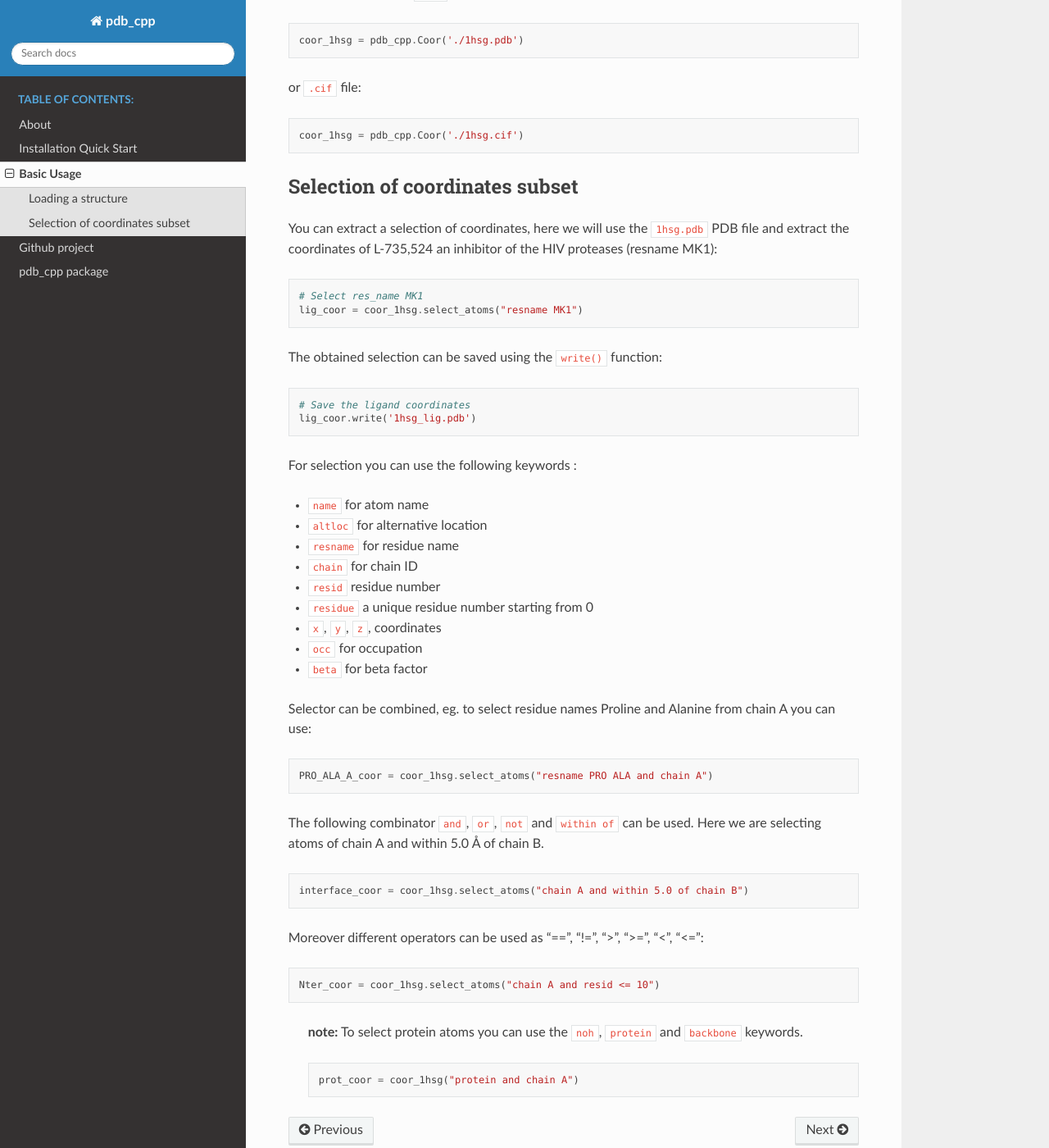
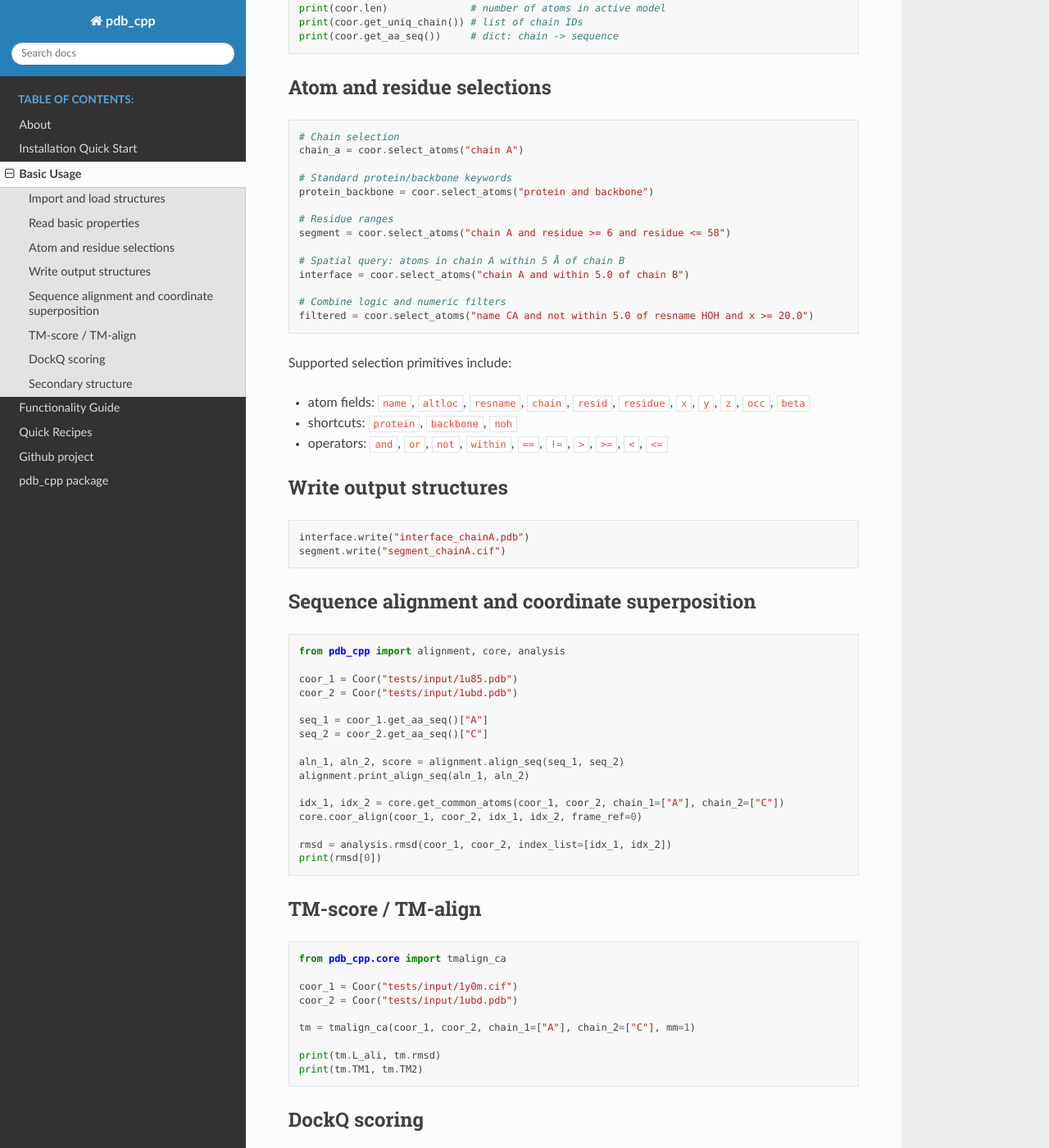
Before and after one commit to samuelmurail/pdb_cpp, a Sphinx documentation site: the page built from docs/source/basic_example.md, in a window 1280 px wide and 1400 px high, scrolled down 516 px. Shown: the whole window at 82% size. Built offline with Sphinx 7.4.7 and the Read the Docs theme 3.1.0, drawn with Linux system fonts in a browser that asks for light colours; some of the changed text lies outside the part shown.

Commit message:
Add citation and add quick recipes

````diff
--- a/docs/source/basic_example.md
+++ b/docs/source/basic_example.md
@@ -1,84 +1,114 @@
-
 # Basic Usage
 
-To use `pdb_cpp` in a project:
+## Import and load structures
 
 ```python
-import pdb_cpp
+from pdb_cpp import Coor
+
+# Load from local file
+coor = Coor("tests/input/1y0m.cif")
+
+# Load from PDB ID (downloaded as mmCIF and cached locally)
+coor_from_id = Coor(pdb_id="1y0m")
 ```
 
-Create a `Coor()` object
+`Coor` can read `.pdb` and `.cif` files and can contain one or more models.
 
-## Loading a structure
-
-You can either get the coordinates from the Protein Data Bank:
+## Read basic properties
 
 ```python
-coor_1hsg = pdb_cpp.Coor('./1hsg.pdb')
+print(coor.model_num)        # number of models
+print(coor.len)              # number of atoms in active model
+print(coor.get_uniq_chain()) # list of chain IDs
+print(coor.get_aa_seq())     # dict: chain -> sequence
 ```
 
-Or load a local stored `.pdb` file:
+## Atom and residue selections
 
 ```python
-coor_1hsg = pdb_cpp.Coor('./1hsg.pdb')
+# Chain selection
+chain_a = coor.select_atoms("chain A")
+
+# Standard protein/backbone keywords
+protein_backbone = coor.select_atoms("protein and backbone")
+
+# Residue ranges
+segment = coor.select_atoms("chain A and residue >= 6 and residue <= 58")
+
+# Spatial query: atoms in chain A within 5 Å of chain B
+interface = coor.select_atoms("chain A and within 5.0 of chain B")
+
+# Combine logic and numeric filters
+filtered = coor.select_atoms("name CA and not within 5.0 of resname HOH and x >= 20.0")
 ```
 
-or `.cif` file:
+Supported selection primitives include:
+
+- atom fields: `name`, `altloc`, `resname`, `chain`, `resid`, `residue`, `x`, `y`, `z`, `occ`, `beta`
+- shortcuts: `protein`, `backbone`, `noh`
+- operators: `and`, `or`, `not`, `within`, `==`, `!=`, `>`, `>=`, `<`, `<=`
+
+## Write output structures
 
 ```python
-coor_1hsg = pdb_cpp.Coor('./1hsg.cif')
+interface.write("interface_chainA.pdb")
+segment.write("segment_chainA.cif")
 ```
 
-## Selection of coordinates subset
-
-You can extract a selection of coordinates, here we will use the `1hsg.pdb` PDB file and extract the coordinates of L-735,524 an inhibitor of the HIV proteases (resname MK1):
+## Sequence alignment and coordinate superposition
 
 ```python
-# Select res_name MK1
-lig_coor = coor_1hsg.select_atoms("resname MK1")
+from pdb_cpp import alignment, core, analysis
+
+coor_1 = Coor("tests/input/1u85.pdb")
+coor_2 = Coor("tests/input/1ubd.pdb")
+
+seq_1 = coor_1.get_aa_seq()["A"]
+seq_2 = coor_2.get_aa_seq()["C"]
+
+aln_1, aln_2, score = alignment.align_seq(seq_1, seq_2)
+alignment.print_align_seq(aln_1, aln_2)
+
+idx_1, idx_2 = core.get_common_atoms(coor_1, coor_2, chain_1=["A"], chain_2=["C"])
+core.coor_align(coor_1, coor_2, idx_1, idx_2, frame_ref=0)
+
+rmsd = analysis.rmsd(coor_1, coor_2, index_list=[idx_1, idx_2])
+print(rmsd[0])
 ```
 
-The obtained selection can be saved using the `write()` function:
+## TM-score / TM-align
 
 ```python
-# Save the ligand coordinates
-lig_coor.write('1hsg_lig.pdb')
+from pdb_cpp.core import tmalign_ca
+
+coor_1 = Coor("tests/input/1y0m.cif")
+coor_2 = Coor("tests/input/1ubd.pdb")
+
+tm = tmalign_ca(coor_1, coor_2, chain_1=["A"], chain_2=["C"], mm=1)
+
+print(tm.L_ali, tm.rmsd)
+print(tm.TM1, tm.TM2)
 ```
 
-For selection you can use the following keywords :
-- `name` for atom name
-- `altloc` for alternative location
-- `resname` for residue name
-- `chain` for chain ID
-- `resid` residue number
-- `residue` a unique residue number starting from 0
--  `x`, `y`, `z`, coordinates
-- `occ` for occupation
-- `beta` for beta factor
-
-Selector can be combined, eg. to select residue names Proline and Alanine from chain A you can use:
+## DockQ scoring
 
 ```python
-PRO_ALA_A_coor = coor_1hsg.select_atoms("resname PRO ALA and chain A")
+from pdb_cpp import analysis
+
+model = Coor("tests/input/1rxz_colabfold_model_1.pdb")
+native = Coor("tests/input/1rxz.pdb")
+
+scores = analysis.dockQ(model, native)
+print(scores["DockQ"][0])
+print(scores["Fnat"][0], scores["Fnonnat"][0])
+print(scores["LRMS"][0], scores["iRMS"][0], scores["rRMS"][0])
 ```
 
-The following combinator `and`, `or`, `not` and `within of` can be used.
-Here we are selecting atoms of chain A and within 5.0 Å of chain B.
+## Secondary structure
 
 ```python
-interface_coor = coor_1hsg.select_atoms("chain A and within 5.0 of chain B")
+from pdb_cpp import TMalign
+
+ss = TMalign.compute_secondary_structure(coor)
+print(ss[0]["A"])
 ```
-
-Moreover different operators can be used as "==", "!=", ">", ">=", "<", "<=":
-
-```python
-Nter_coor = coor_1hsg.select_atoms("chain A and resid <= 10")
-```
-
-
-> **note:**
-> To select protein atoms you can use the `noh`, `protein` and `backbone` keywords.
->
-> ```python
-> prot_coor = coor_1hsg("protein and chain A")
-> ```
--- /dev/null
+++ b/docs/source/functionality.md
@@ -0,0 +1,145 @@
+# Functionality Guide
+
+This guide summarizes the main `pdb_cpp` workflows with links to the corresponding modules.
+
+## 1) Read and write structures
+
+Use `Coor` to load and write coordinates:
+
+```python
+from pdb_cpp import Coor
+
+coor = Coor("tests/input/1y0m.cif")
+coor.write("copy_1y0m.pdb")
+```
+
+`Coor` accepts:
+
+- local `.pdb` and `.cif` files
+- `pdb_id="XXXX"` to fetch mmCIF from the PDB archive
+
+## 2) Atom selection and complex/interface selection
+
+Selections are done with `Coor.select_atoms(selection, frame=...)`.
+
+```python
+# protein atoms from chain A
+prot_a = coor.select_atoms("protein and chain A")
+
+# residues near partner chain (interface-like selection)
+interface_a = coor.select_atoms("chain A and within 10.0 of chain B")
+
+# explicit residue and atom filters
+subset = coor.select_atoms("name CA N C O and residue >= 10 and residue <= 50")
+```
+
+Selection language supports:
+
+- fields: `name`, `altloc`, `resname`, `chain`, `resid`, `residue`, `x`, `y`, `z`, `beta`, `occ`
+- keywords: `protein`, `backbone`, `noh`
+- logic: `and`, `or`, `not`
+- spatial: `within`
+- comparisons: `==`, `!=`, `<`, `<=`, `>`, `>=`
+
+## 3) Sequence extraction and sequence alignment
+
+```python
+from pdb_cpp import alignment
+
+seqs = coor.get_aa_seq()
+chain_a = seqs["A"]
+
+aln_1, aln_2, score = alignment.align_seq(chain_a, chain_a)
+alignment.print_align_seq(aln_1, aln_2)
+```
+
+Related modules:
+
+- `pdb_cpp.sequence`
+- `pdb_cpp.alignment`
+
+## 4) Structural alignment (RMSD-based)
+
+```python
+from pdb_cpp import Coor, core, analysis
+
+coor_1 = Coor("tests/input/1u85.pdb")
+coor_2 = Coor("tests/input/1ubd.pdb")
+
+idx_1, idx_2 = core.get_common_atoms(coor_1, coor_2, chain_1=["A"], chain_2=["C"])
+core.coor_align(coor_1, coor_2, idx_1, idx_2, frame_ref=0)
+
+rmsd_values = analysis.rmsd(coor_1, coor_2, index_list=[idx_1, idx_2])
+```
+
+If chain correspondence is unknown in multi-chain systems, use:
+
+```python
+from pdb_cpp import alignment
+
+rmsds, mappings = alignment.align_chain_permutation(coor_1, coor_2)
+```
+
+## 5) TM-align and TM-score
+
+```python
+from pdb_cpp.core import tmalign_ca
+
+tm = tmalign_ca(coor_1, coor_2, chain_1=["A"], chain_2=["C"], mm=1)
+print(tm.L_ali, tm.rmsd, tm.TM1, tm.TM2)
+```
+
+Outputs include aligned length, RMSD, and both TM-score normalizations.
+
+If you use the USalign/TM-align functionality in `pdb_cpp`, please cite:
+
+- Chengxin Zhang, Morgan Shine, Anna Marie Pyle, Yang Zhang (2022) Nat Methods. 19(9), 1109-1115.
+- Chengxin Zhang, Anna Marie Pyle (2022) iScience. 25(10), 105218.
+
+## 6) DockQ for docking quality
+
+```python
+from pdb_cpp import analysis
+
+dockq = analysis.dockQ(coor_1, coor_2)
+print(dockq["DockQ"][0])
+print(dockq["Fnat"][0], dockq["Fnonnat"][0], dockq["LRMS"][0], dockq["iRMS"][0])
+```
+
+`analysis.dockQ` computes:
+
+- `Fnat` / `Fnonnat`
+- ligand RMSD (`LRMS`)
+- interface RMSD (`iRMS`)
+- receptor RMSD (`rRMS`)
+- combined DockQ score (`DockQ`)
+
+If you use DockQ scoring in `pdb_cpp`, please cite:
+
+- DockQ, DOI: 10.1093/bioinformatics/btae586
+
+## 7) Secondary structure assignment
+
+```python
+from pdb_cpp import TMalign
+
+ss_list = TMalign.compute_secondary_structure(coor)
+print(ss_list[0]["A"])
+```
+
+## 8) Geometry helper functions
+
+```python
+from pdb_cpp import geom
+
+ca = coor.select_atoms("name CA")
+dmat = geom.distance_matrix(ca, ca)
+```
+
+## 9) Benchmarks and performance scripts
+
+Benchmark scripts are available in `benchmark/` for:
+
+- DockQ comparison
+- I/O speed comparison
+- common operation comparisons against other libraries
--- a/docs/source/index.rst
+++ b/docs/source/index.rst
@@ -23,6 +23,8 @@
    readme
    installation
    basic_example
+   functionality
+   quick_recipes
    Github project <https://github.com/samuelmurail/pdb_cpp>
    pdb_cpp
 
--- /dev/null
+++ b/docs/source/quick_recipes.md
@@ -0,0 +1,144 @@
+# Quick Recipes
+
+Short, copy-paste snippets for common workflows.
+
+## 1) Load a structure from local file or PDB ID
+
+```python
+from pdb_cpp import Coor
+
+coor_local = Coor("tests/input/1y0m.cif")
+coor_remote = Coor(pdb_id="1y0m")
+```
+
+## 2) Extract an interface selection between two chains
+
+```python
+from pdb_cpp import Coor
+
+coor = Coor("tests/input/1rxz.pdb")
+
+# Atoms in chain A within 10 Å of chain B
+interface_a = coor.select_atoms("chain A and within 10.0 of chain B")
+interface_a.write("interface_A_vs_B.pdb")
+```
+
+## 3) Select a receptor-ligand complex subset
+
+```python
+from pdb_cpp import Coor
+
+coor = Coor("tests/input/1rxz.pdb")
+
+# Keep only chains A and B (example receptor/ligand pair)
+complex_ab = coor.select_atoms("chain A B")
+complex_ab.write("complex_AB.pdb")
+```
+
+## 4) Sequence alignment for two chains
+
+```python
+from pdb_cpp import Coor, alignment
+
+coor_1 = Coor("tests/input/1u85.pdb")
+coor_2 = Coor("tests/input/1ubd.pdb")
+
+seq_1 = coor_1.get_aa_seq()["A"]
+seq_2 = coor_2.get_aa_seq()["C"]
+
+aln_1, aln_2, score = alignment.align_seq(seq_1, seq_2)
+print(score)
+alignment.print_align_seq(aln_1, aln_2)
+```
+
+## 5) Align coordinates and compute RMSD
+
+```python
+from pdb_cpp import Coor, core, analysis
+
+coor_1 = Coor("tests/input/1u85.pdb")
+coor_2 = Coor("tests/input/1ubd.pdb")
+
+idx_1, idx_2 = core.get_common_atoms(coor_1, coor_2, chain_1=["A"], chain_2=["C"])
+core.coor_align(coor_1, coor_2, idx_1, idx_2, frame_ref=0)
+
+rmsd_values = analysis.rmsd(coor_1, coor_2, index_list=[idx_1, idx_2])
+print(rmsd_values[0])
+```
+
+## 6) TM-score for specific chain pair
+
+```python
+from pdb_cpp import Coor
+from pdb_cpp.core import tmalign_ca
+
+coor_1 = Coor("tests/input/1y0m.cif")
+coor_2 = Coor("tests/input/1ubd.pdb")
+
+tm = tmalign_ca(coor_1, coor_2, chain_1=["A"], chain_2=["C"], mm=1)
+print(tm.L_ali, tm.rmsd, tm.TM1, tm.TM2)
+```
+
+If you use this USalign/TM-align functionality, please cite:
+
+- Chengxin Zhang, Morgan Shine, Anna Marie Pyle, Yang Zhang (2022) Nat Methods. 19(9), 1109-1115.
+- Chengxin Zhang, Anna Marie Pyle (2022) iScience. 25(10), 105218.
+
+## 7) DockQ with automatic chain-role inference
+
+```python
+from pdb_cpp import Coor, analysis
+
+model = Coor("tests/input/1rxz_colabfold_model_1.pdb")
+native = Coor("tests/input/1rxz.pdb")
+
+scores = analysis.dockQ(model, native)
+print(scores["DockQ"][0])
+print(scores["Fnat"][0], scores["Fnonnat"][0])
+print(scores["LRMS"][0], scores["iRMS"][0], scores["rRMS"][0])
+```
+
+## 8) DockQ with explicit receptor/ligand chains
+
+```python
+from pdb_cpp import Coor, analysis
+
+model = Coor("tests/input/1rxz_colabfold_model_1.pdb")
+native = Coor("tests/input/1rxz.pdb")
+
+scores = analysis.dockQ(
+    model,
+    native,
+    rec_chains=["B"],
+    lig_chains=["C"],
+    native_rec_chains=["A"],
+    native_lig_chains=["B"],
+)
+print(scores["DockQ"][0])
+```
+
+If you use DockQ scoring, please cite:
+
+- DockQ, DOI: 10.1093/bioinformatics/btae586
+
+## 9) Secondary structure per model/chain
+
+```python
+from pdb_cpp import Coor, TMalign
+
+coor = Coor("tests/input/1y0m.cif")
+ss_list = TMalign.compute_secondary_structure(coor)
+
+print(ss_list[0]["A"])
+```
+
+## 10) Distance matrix on C-alpha atoms
+
+```python
+from pdb_cpp import Coor, geom
+
+coor = Coor("tests/input/1y0m.cif")
+ca = coor.select_atoms("name CA")
+dmat = geom.distance_matrix(ca, ca)
+print(dmat.shape)
+```
````
Also changed, not shown: README.md (+145 -64 lines), docs/source/pdb_cpp.rst (+15 -2 lines).
